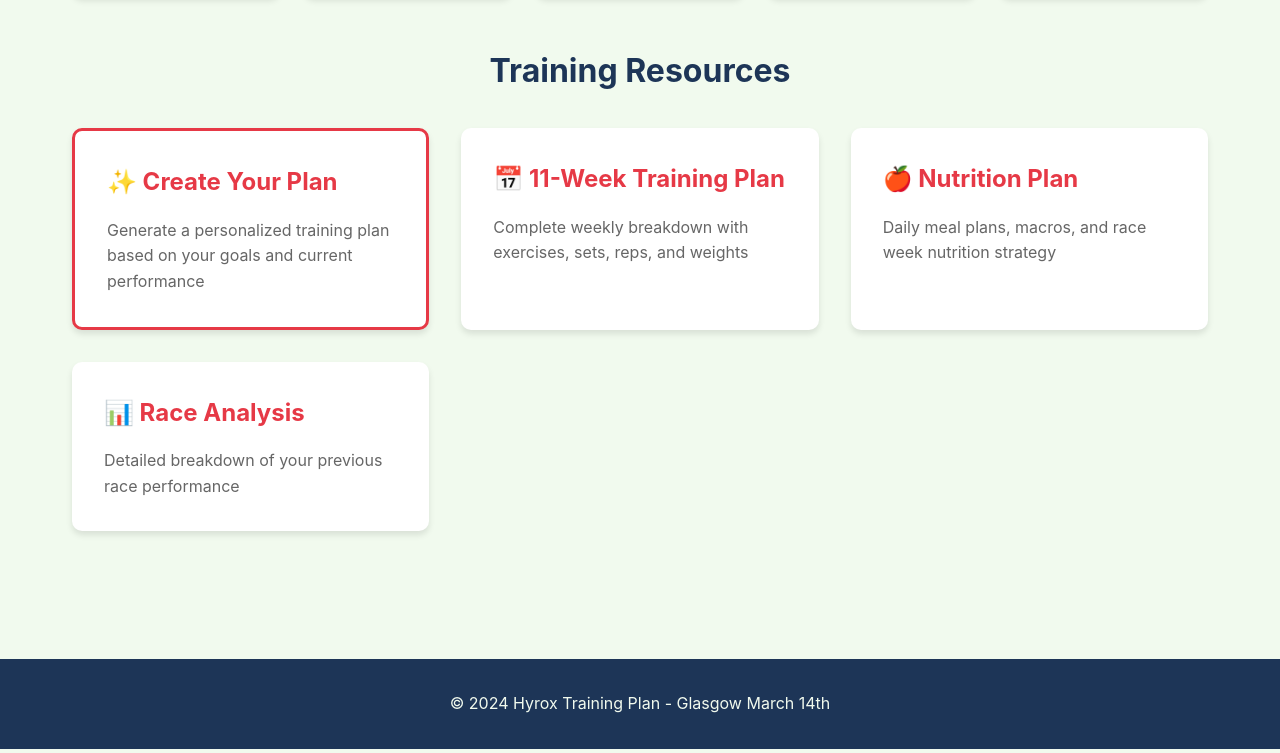
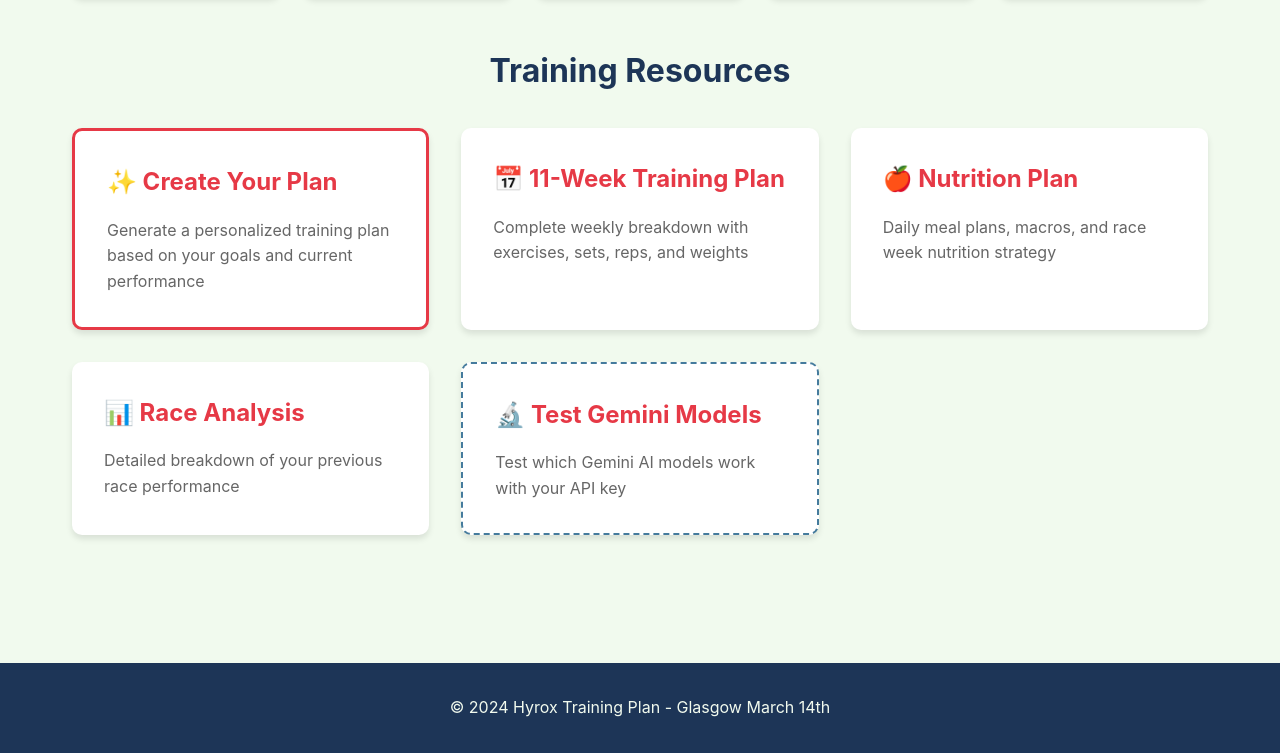
Before and after one commit to jbal-sketch/Hyrox, a website: page index.html in a window 1280 px wide. Shown: the part 1575-2328 px from the top of the page. Drawn offline with Linux system fonts and the light colour scheme.

Commit message:
Add link to test harness on homepage

```diff
--- a/index.html
+++ b/index.html
@@ -149,6 +149,10 @@
                     <h3>📊 Race Analysis</h3>
                     <p>Detailed breakdown of your previous race performance</p>
                 </a>
+                <a href="test-models.html" class="link-card" style="border: 2px dashed var(--secondary-color);">
+                    <h3>🔬 Test Gemini Models</h3>
+                    <p>Test which Gemini AI models work with your API key</p>
+                </a>
             </div>
         </section>
     </main>
```
